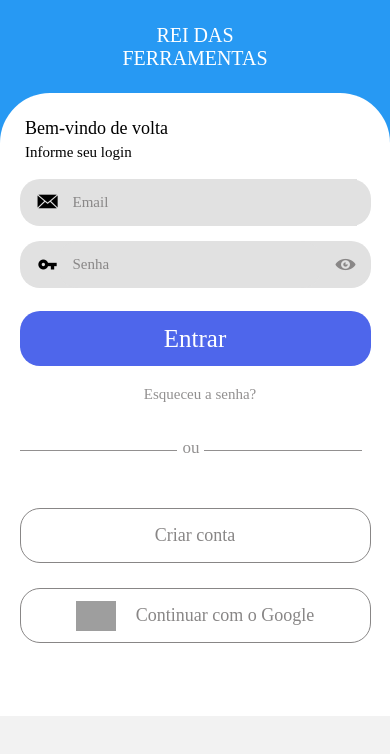
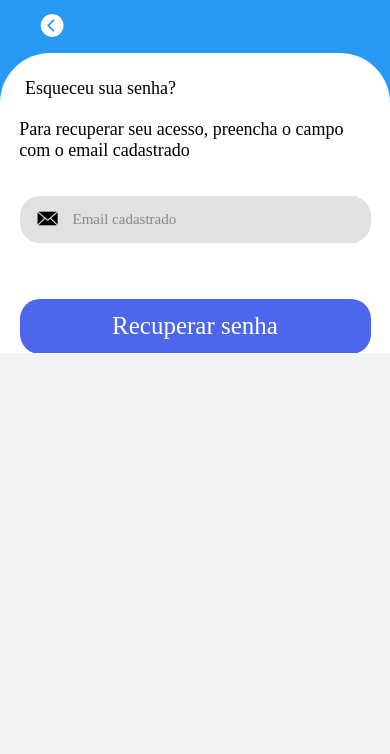
Before and after one commit to HenriqueSampaio27/tools_e-commerce, a React Native app: screen /recoverPassword in a window 390 px wide. Shown: the top 754 px of the page. Built offline with nearby package versions, Linux system fonts and the light colour scheme; grey boxes are pictures that could not be loaded.

Commit message:
create screen recoverPassword

```diff
--- a/src/pages/login.js
+++ b/src/pages/login.js
@@ -87,7 +87,8 @@ export default function Login(){
                 <Text style={styles.title}>REI DAS</Text>
                 <Text style={styles.title}>FERRAMENTAS</Text>
             </View>
-                <ScrollView style={{backgroundColor: '#2799F3'}}>
+            <View style={{backgroundColor: '#2799F3', height: "87%"}}>
+                <ScrollView style={{backgroundColor: 'white', height: "100%", borderTopLeftRadius: 50, borderTopRightRadius: 50,}}>
                         <View style={styles.header}>
                             <Text style={styles.welcome}>Bem-vindo de volta</Text>
                             <Text style={styles.bottomWelcome}>Informe seu login</Text>
@@ -126,10 +127,10 @@ export default function Login(){
                             </View>
                         }
 
-                    <TouchableOpacity style={styles.buttonLogin} onPress={verificationLogin}>
+                        <TouchableOpacity style={styles.buttonLogin} onPress={() => verificationLogin()}>
                             <Text style={styles.textLogin}>Entrar</Text>
                         </TouchableOpacity>
-                    <TouchableOpacity style={styles.forgotPassword}>
+                        <TouchableOpacity style={styles.forgotPassword} onPress={() => navigation.navigate("recoverPassword")}>
                             <Text style={styles.textForgotPassword}>Esqueceu a senha?</Text>
                         </TouchableOpacity>
 
@@ -153,6 +154,7 @@ export default function Login(){
                         </TouchableOpacity>
                     </View>
                 </ScrollView>
+            </View>
         </View>
     )
 }
@@ -300,7 +302,7 @@ const styles = StyleSheet.create({
         height: 55,
         padding: 2,
         marginTop: 25,
-        marginBottom: 120,
+        marginBottom: 20,
         borderRadius: 20,
         borderWidth: 0.5,
         borderColor: "#888686"
--- /dev/null
+++ b/src/pages/recoverPassword.js
@@ -0,0 +1,117 @@
+import React, { useState } from "react";
+import { View, Text, TextInput, TouchableOpacity, ScrollView, StyleSheet, Image } from 'react-native'
+import IconZ from 'react-native-vector-icons/Zocial'
+import IconI from 'react-native-vector-icons/Ionicons'
+import { useNavigation } from "@react-navigation/native";
+
+export default function ForgotPassword(){
+
+    const[email, setEmail] = useState("")
+    const navigation = useNavigation()
+
+    return(
+        <View>
+            <View style={styles.headerTitle}>
+                <TouchableOpacity style={styles.back} onPress={() => navigation.goBack()}>
+                    <IconI name="chevron-back-circle" size={28} color="white"/>
+                </TouchableOpacity>
+            </View>
+            <View style={{backgroundColor: '#2799F3', height: "85%"}}>
+                <ScrollView style={{backgroundColor: 'white', height: "100%", borderTopLeftRadius: 50, borderTopRightRadius: 50,}}>
+                    <View style={styles.header}>
+                        <Text style={styles.forgot}>Esqueceu sua senha?</Text>
+                        <Text style={styles.information}>Para recuperar seu acesso, preencha o campo com o email cadastrado</Text>
+                        <View style={styles.headerInput}>
+                            <IconZ name="email" size={20} color="black"/>
+                            <TextInput
+                            style={styles.input}
+                            placeholder= "Email cadastrado"
+                            placeholderTextColor={"#898787"}
+                            keyboardType="email-address"
+                            onChangeText={(text) => setEmail(text)}
+                            value={email}
+                            ></TextInput>
+                        </View>
+
+                        <TouchableOpacity style={styles.buttonRecover} onPress={() => CreateUser()}>
+                            <Text style={styles.textLogin}>Recuperar senha</Text>
+                        </TouchableOpacity>
+                    </View>
+                </ScrollView>
+            </View>
+        </View>
+    )
+}
+
+const styles = StyleSheet.create({
+    headerTitle:{
+        flexDirection: 'row',
+        alignItems: 'center',
+        justifyContent: 'center',
+        width: '100%',
+        height: "15%",
+        backgroundColor: '#2799F3'
+    },
+    back:{
+        width: "80%",
+
+    },
+    header:{
+        backgroundColor: 'white',
+        alignItems: 'center',
+        justifyContent: 'center',
+        borderTopLeftRadius: 50,
+        borderTopRightRadius: 50,
+        height: '100%'
+    },
+    forgot:{
+        marginTop: 25,
+        marginBottom: 5,
+        width: '100%',
+        marginLeft: 50,
+        color: 'black',
+        fontFamily: 'Montserrat-SemiBold',
+        fontSize: 18
+    },
+    information:{
+        color: 'black',
+        fontFamily: 'Montserrat-Medium',
+        fontSize: 18,
+        width: '85%',
+        marginTop: 15,
+        marginRight: 20,
+        marginBottom: 35
+    },
+    input:{
+        padding: 15,
+        color: 'black',
+        fontSize: 15,
+        fontFamily: "Montserrat-SemiBold",
+        backgroundColor: "#E1E1E1",
+        width: "90%"
+    },
+    headerInput:{
+        flexDirection: 'row',
+        alignItems: 'center',
+        width: "90%",
+        paddingLeft: 18,
+        backgroundColor: "#E1E1E1",
+        borderRadius: 20,
+        marginBottom: 16
+    },
+    buttonRecover:{
+        marginTop: 40,
+        marginBottom: 20,
+        width: "90%",
+        height: 55,
+        backgroundColor: '#4E66EB',
+        borderRadius: 20,
+        alignItems: 'center',
+        justifyContent: 'center'
+    },
+    textLogin:{
+        fontSize: 25,
+        fontFamily: "Montserrat-Bold",
+        color: 'white',
+    }
+})
--- a/src/pages/registration.js
+++ b/src/pages/registration.js
@@ -52,7 +52,8 @@ export default function Registration(){
                 </TouchableOpacity>
                 <Text style={styles.title}>Registro</Text>
             </View>
-            <ScrollView style={{backgroundColor: '#2799F3'}}>
+            <View style={{backgroundColor: '#2799F3', height: "88%"}}>
+                <ScrollView style={{backgroundColor: 'white', height: "100%", borderTopLeftRadius: 50, borderTopRightRadius: 50,}}>
                     <View style={styles.header}>
                         <Text style={styles.information}>Insira seus dados para cadastro</Text>
                         <View style={styles.headerInput}>
@@ -128,7 +129,7 @@ export default function Registration(){
                             </View>
                         }
 
-                    <TouchableOpacity style={styles.buttonLogin} onPress={() => CreateUser()}>
+                        <TouchableOpacity style={styles.buttonRegistration} onPress={() => CreateUser()}>
                             <Text style={styles.textLogin}>Cadastrar</Text>
                         </TouchableOpacity>
                         <TouchableOpacity style={styles.google} onPress={() => {}}>
@@ -141,6 +142,7 @@ export default function Registration(){
                         </TouchableOpacity>
                     </View>
                 </ScrollView>
+            </View>
         </View>
     )
 }
@@ -216,7 +218,7 @@ const styles = StyleSheet.create({
         fontSize: 13,
         fontFamily: "Montserrat-Regular"
     },
-    buttonLogin:{
+    buttonRegistration:{
         marginTop: 40,
         marginBottom: 5,
         width: "90%",
@@ -240,7 +242,7 @@ const styles = StyleSheet.create({
         height: 55,
         padding: 2,
         marginTop: 25,
-        marginBottom: 120,
+        marginBottom: 20,
         borderRadius: 20,
         borderWidth: 0.5,
         borderColor: "#888686"
--- a/src/router.js
+++ b/src/router.js
@@ -10,6 +10,7 @@ import Search from "./pages/search"
 import Login from "./pages/login"
 import Registration from "./pages/registration"
 import TransitionScreen from "./pages/transitionScreen"
+import RecoverPassword from "./pages/recoverPassword"
 
 const Stack = createNativeStackNavigator();
 
@@ -38,7 +39,13 @@ function Router(){
                 options= {{
                     headerShown: false
                 }}
-
+                />
+                <Stack.Screen
+                name="recoverPassword"
+                component={RecoverPassword}
+                options={{
+                    headerShown: false
+                }}
                 />
                 <Stack.Screen
                 name= "home"
```
Lines whose indentation alone changed are shown as unchanged.
